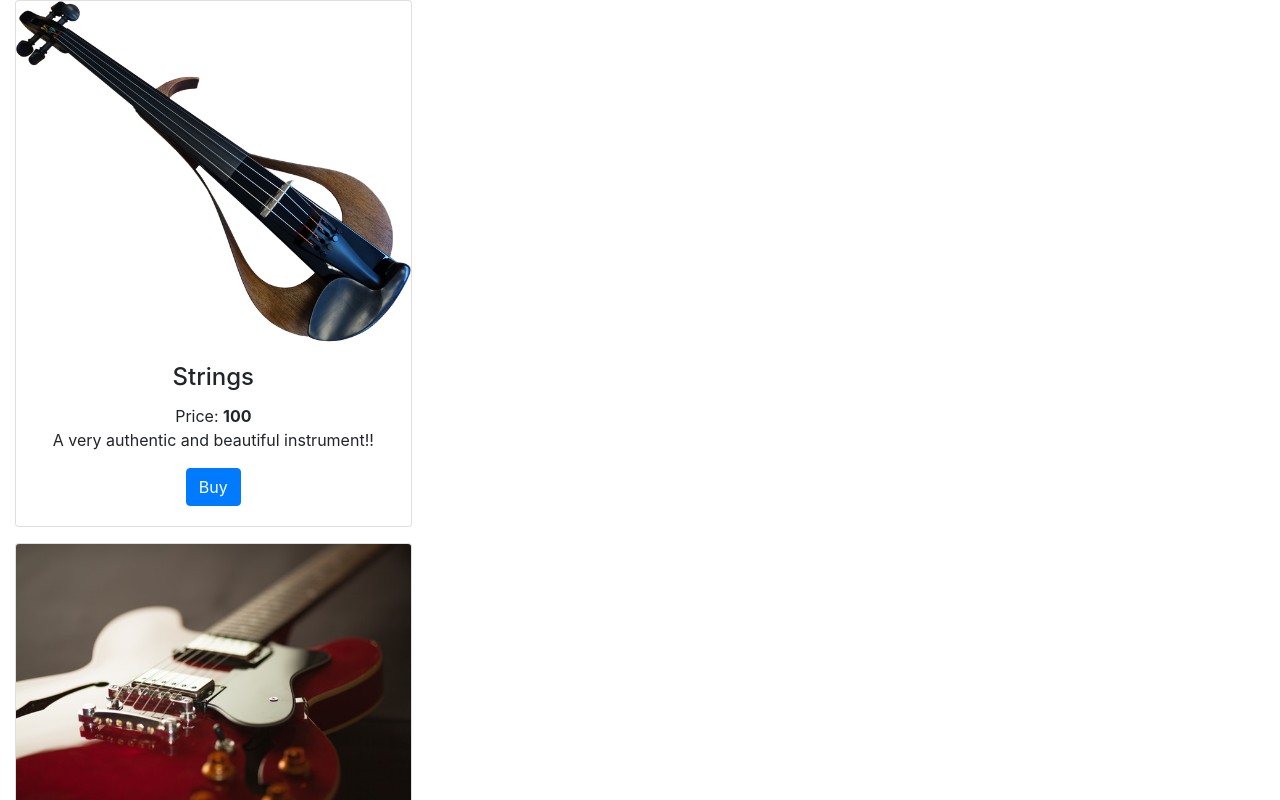
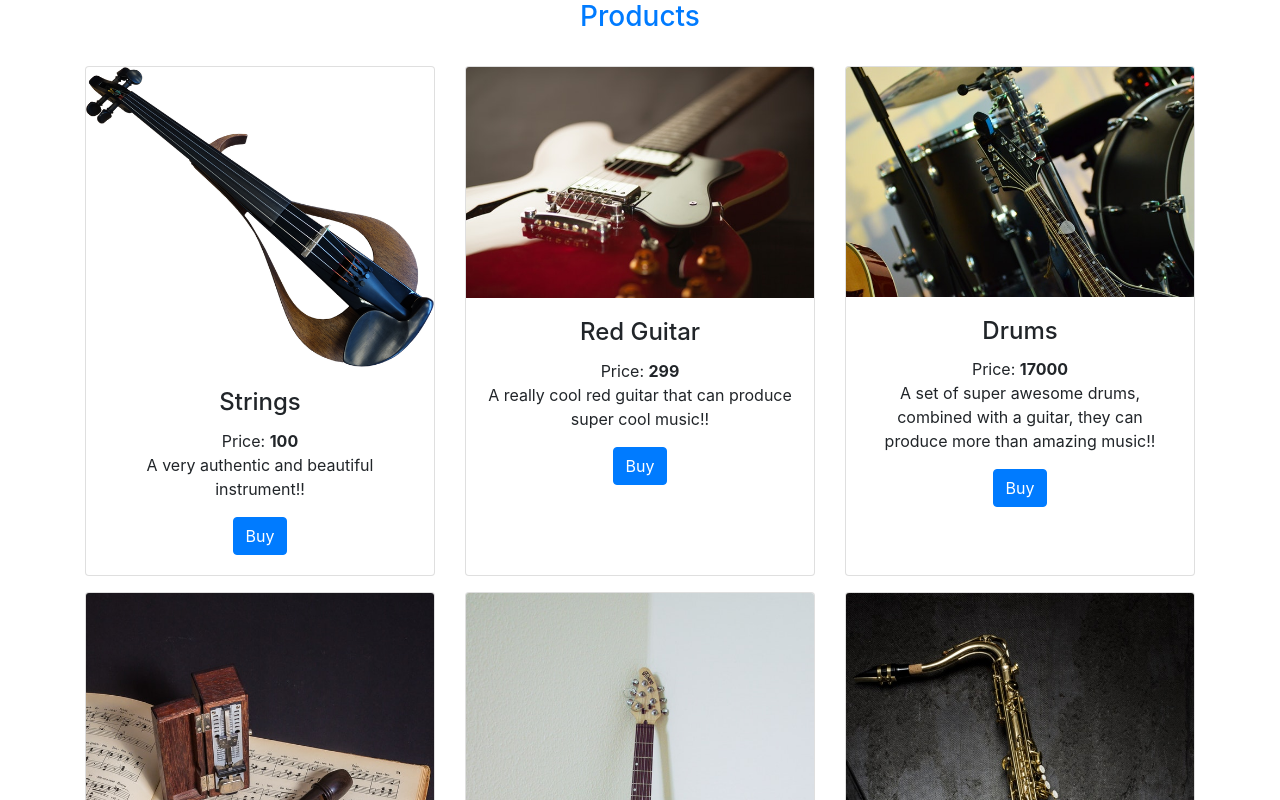
Before and after one commit to hidayatarg/go-musicstore, a React (Create React App) app in the folder react-musicstore/: page / in a window 1280 px wide. Shown: the top 800 px of the page. Built offline with nearby package versions, Linux system fonts and the light colour scheme.

Commit message:
React-Read data from data.json [API Request]

```diff
--- a/react-musicstore/src/components/CardContainer.js
+++ b/react-musicstore/src/components/CardContainer.js
@@ -7,25 +7,18 @@ export default class CardContainer extends Component {
         super(props);
         //initialize the state object for this component
         this.state = {
-            cards: [
-                {
-                    "id": 1,
-                    "img": "img/strings.png",
-                    "imgalt": "string",
-                    "desc": "A very authentic and beautiful instrument!!",
-                    "price": 100.0,
-                    "productname": "Strings"
-                },
-                {
-                    "id": 2,
-                    "img": "img/redguitar.jpeg",
-                    "imgalt": "redg",
-                    "desc": "A really cool red guitar that can produce super cool music!!",
-                    "price": 299.0,
-                    "productname": "Red Guitar"
-                }
-            ]
+            cards: []
         };
+    }
+
+    componentDidMount() {
+        fetch('cards.json')
+            .then(res => res.json())
+            .then((result) => {
+                this.setState({
+                    cards: result
+                });
+            });
     }
 
     render() {
@@ -34,8 +27,11 @@ export default class CardContainer extends Component {
             card => <Card key={card.id} {...card} />
         );
         return (
-            <div>
-                {cardItems}
+            <div className='container pt-14'>
+                <h3 className='text-center text-primary'>Products</h3>
+                <div className="pt-4 row">
+                    {cardItems}
+                </div>
             </div>
         );
     }
```
